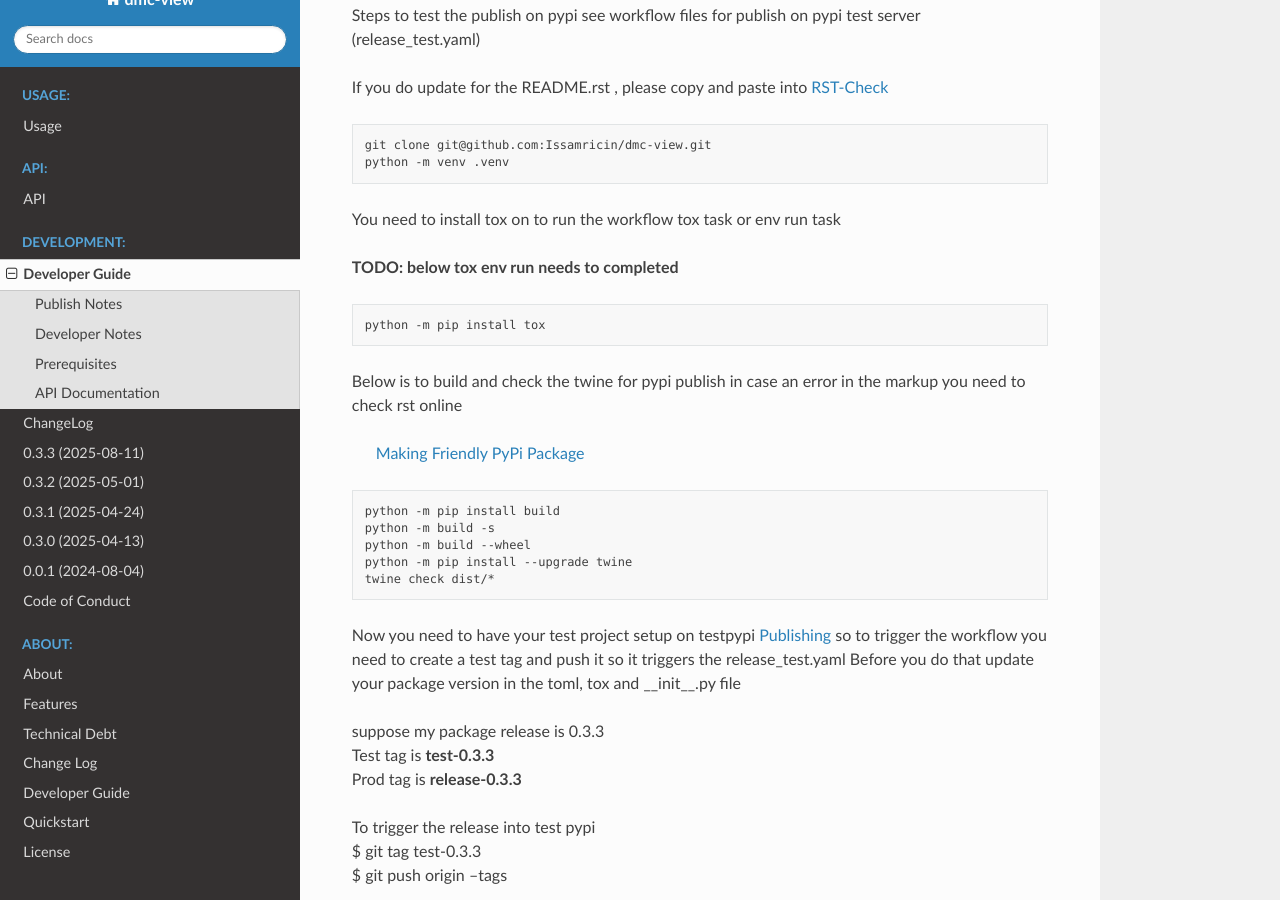
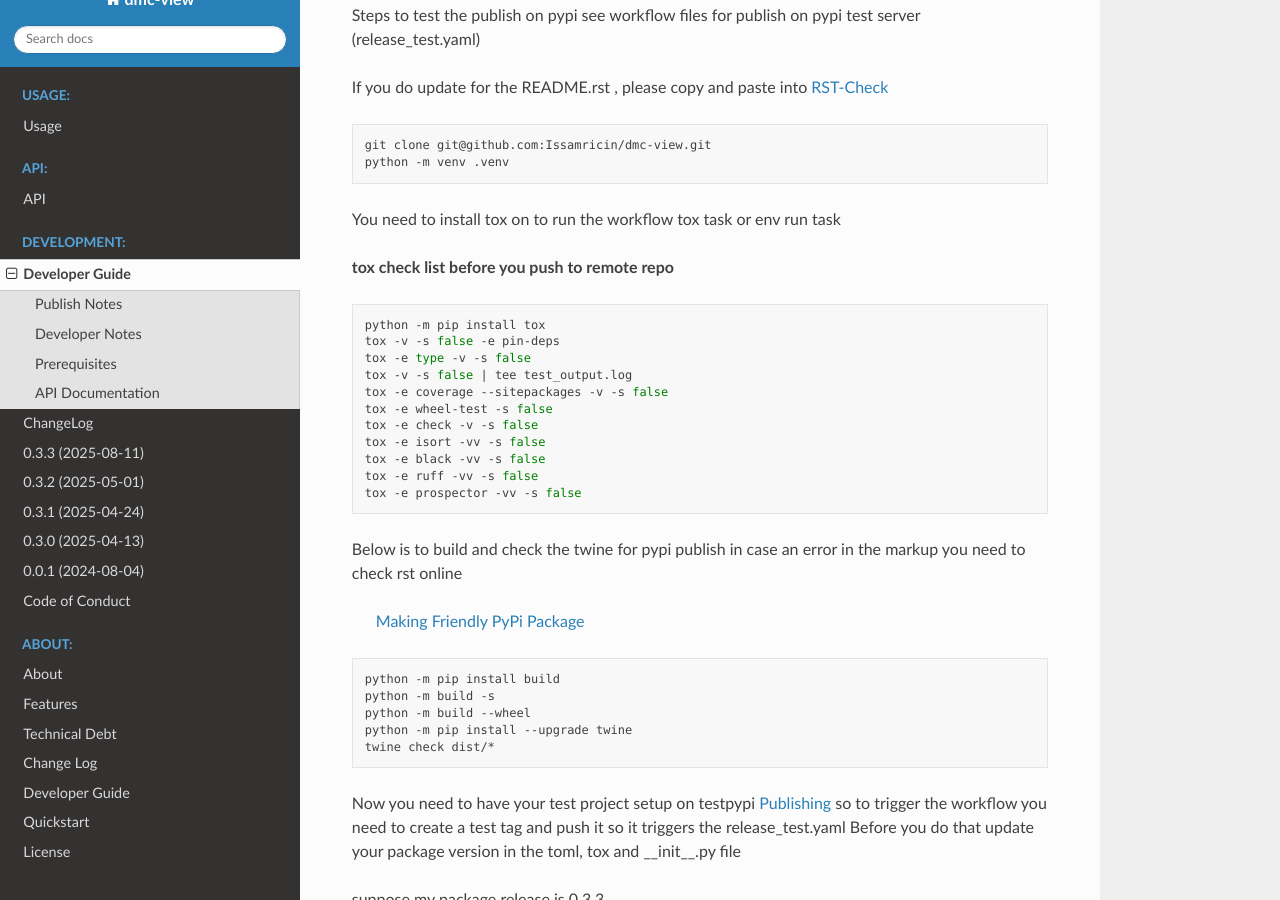
Before and after one commit to Issamricin/dmc-view, a Sphinx documentation site: the page built from docs/source/contents/development.rst, in a window 1280 px wide and 900 px high, scrolled down 573 px. Built offline with Sphinx 7.4.7 and the Read the Docs theme 3.1.0, drawn with Linux system fonts in a browser that asks for light colours; pages that are not in the unit, such as notebooks, are missing from menus.

Commit message:
Update development.rst
Adding tox check execution before you push on remote repo

```diff
--- a/docs/source/contents/development.rst
+++ b/docs/source/contents/development.rst
@@ -36,11 +36,22 @@ Steps to test the publish on pypi see workflow files for publish on pypi test se
 
 You need to install tox on to run the workflow tox task or env run task
 
-| **TODO: below tox env run needs to completed**
+| **tox check list before you push to remote repo**
 
 .. code-block:: shell
 
    python -m pip install tox
+   tox -v -s false -e pin-deps
+   tox -e type -v -s false
+   tox -v -s false | tee test_output.log
+   tox -e coverage --sitepackages -v -s false
+   tox -e wheel-test -s false
+   tox -e check -v -s false
+   tox -e isort -vv -s false
+   tox -e black -vv -s false
+   tox -e ruff -vv -s false
+   tox -e prospector -vv -s false
+
 
 | Below is to build and check the twine for pypi publish in case an error in the markup you need to check rst online
 
```
